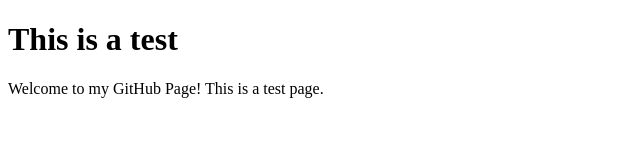
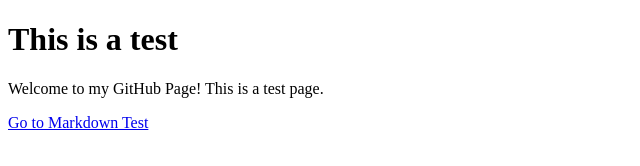
Before and after one commit to GdnWang/GdnWang.github.io, a website: page index.html in a window 1280 px wide. Shown: the whole page, without its empty margins (0-640 px from the left). Drawn offline with Linux system fonts and the light colour scheme.

Commit message:
markdownTest update

```diff
--- a/index.html
+++ b/index.html
@@ -7,5 +7,6 @@
 <body>
 <h1> This is a test </h1>
 <p>Welcome to my GitHub Page! This is a test page.</p>
+<a href="markdownTest/markdownTest.html">Go to Markdown Test</a>
 </body>
 </html>
```
